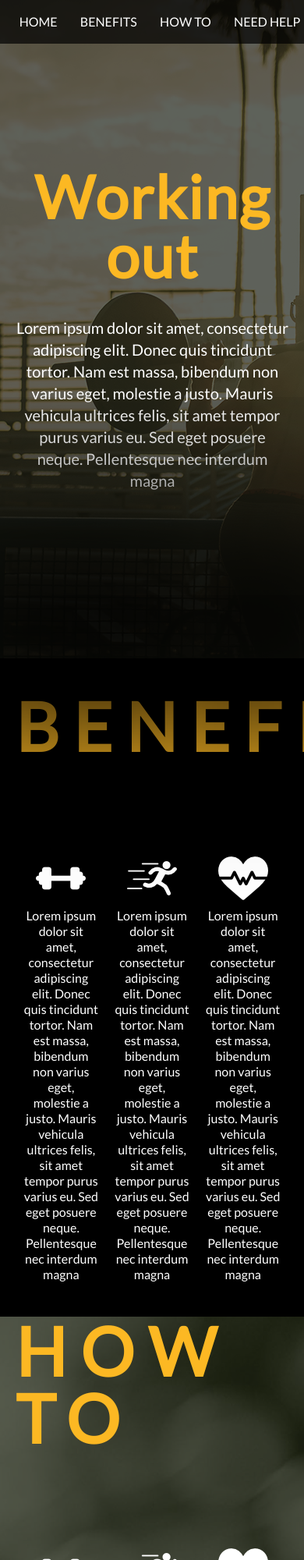
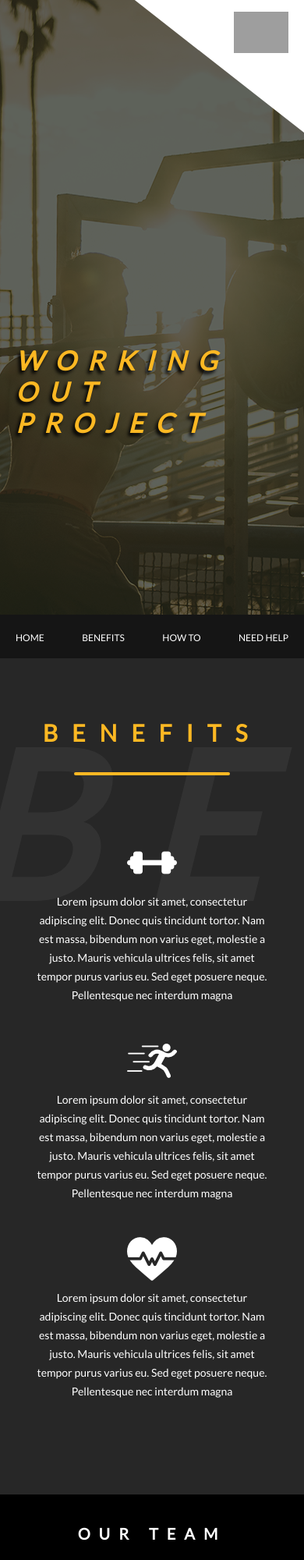
Before and after one commit to eduardosht/my-gama-experience, a plain HTML site: page index.html in a window 390 px wide. Shown: the top 2000 px of the page at 78% size. Drawn offline with Linux system fonts and the light colour scheme; grey boxes are pictures that could not be loaded.

Commit message:
Make responsive and change sessions

```diff
--- a/assets/css/style.css
+++ b/assets/css/style.css
@@ -51,23 +51,48 @@ strong {
 }
 
 /*********************************/
+.gamma-certified {
+    position: absolute;
+    top: 0;
+    right: 0;
+    z-index: 9;
+    width: 200px;
+}
+.gamma-certified::before {
+    content: '';
+    width: 0;
+    height: 0;
+    border-style: solid;
+    border-width: 130px 230px 180px 0;
+    border-color: transparent #ffffff transparent transparent;
+    top: -140px;
+    left: -30px;
+    position: absolute;
+}
+.gamma-certified img {
+    position: absolute;
+    top: 15px;
+    width: 70px;
+    right: 20px;
+}
+/*********************************/
 
 body {
 	font-family: 'Lato', sans-serif;
 }
 header {
     position: fixed;
+    background-color: rgba(21, 21, 21, 1);
+    padding: 20px;
+    z-index: 99;
+    bottom: 0;
+    left: 0;
     width: 100%;
-    background-color: rgba(0,0,0,0.7);
-    padding: 20px;
-	z-index: 99;
+    box-sizing: border-box;
 }
 header ul {
     display: flex;
     justify-content: space-around;
-}
-header ul li {
-    margin-right: 20px;
 }
 header ul li a {
     color: #FFF;
@@ -106,28 +131,28 @@ section {
     top: 0;
 }
 .about .info-content {
-    width: 790px;
+    width: 980px;
+    max-width: 80%;
     text-align: center;
 }
 .info-content {
-    position: absolute;
-    top: 50%;
-    left: 0;
-    right: 0;
-    transform: translateY(-50%);
-    padding: 20px;
-    color: #FFF;
-    margin: auto;
-    z-index: 3;
-    max-width: 90%;
-
+    height: 100%;
+    display: flex;
+    flex-direction: column;
+    justify-content: center;
+    padding: 40px;
+    position: relative;
+    z-index: 9;
 }
 .info-content h1 {
-    font-size: 76px;
-    margin-bottom: 40px;
+    font-size: 110px;
+    margin-bottom: 0;
     color: #fcb823;
     font-weight: bold;
-    letter-spacing: 2px;
+    font-style: italic;
+    text-transform: uppercase;
+    letter-spacing: 15px;
+    text-shadow: -12px 9px 5px black;
 }
 .info-content p {
     font-size: 20px;
@@ -136,33 +161,44 @@ section {
 
 
 /* BENEFITS */
-section.benefits::before {
-	position: absolute;
-	content: '';
-	width: 100%;
-	height: 0px;
-	top: -50px;
-	z-index: 7;
-	box-shadow: 0px 0px 200px 130px #000;
+.benefits {
+	position: relative;
+    background-color: #272727;
 }
-section.benefits,
-section.howto {
-	position: relative;
-    background-color: black;
-}
-section.benefits h2,
-section.howto h2 {
+.benefits h2{
     color: #fcb823;
     font-size: 86px;
+    position: relative;
     text-transform: uppercase;
     font-weight: bold;
     letter-spacing: 18px;
+}
+.benefits h2::before {
+    content: 'BENEFITS';
+    position: absolute;
+    left: -70px;
+    top: -190px;
+    color: #FFF;
+    font-size: 260px;
+    opacity: 0.05;
+    letter-spacing: 60px;
+    font-style: italic;
+}
+.benefits h2::after {
+    content: '';
+    position: absolute;
+    width: 200px;
+    height: 4px;
+    background-color: #fcb823;
+    bottom: -40px;
+    left: 0;
+    border-radius: 5px;
 }
 .benefits-content p {
     font-size: 16px;
     line-height: 20px;
 }
-section.contact h2 {
+.contact h2 {
     color: #000;
     font-size: 86px;
     text-transform: uppercase;
@@ -187,7 +223,39 @@ section.contact h2 {
     padding: 0 10px;
 }
 
-
+/* OUR TEAM*/
+.our-team {
+    height: auto;
+    background-color: #000;
+    position: relative;
+}
+.our-team ul {
+    display: flex;
+}
+.our-team ul li {
+    width: 20%;
+    align-items: center;
+}
+.our-team ul li img {
+    width: 100%;
+    display: block
+}
+.our-team ul li:first-child {
+    width: 40%;
+}
+.our-team ul li:first-child h2 {
+    color: #FFF;
+    text-align: center;
+    display: flex;
+    justify-content: center;
+    align-items: center;
+    height: 100%;
+    text-transform: uppercase;
+    font-weight: bold;
+    font-size: 30px;
+    letter-spacing: 11px;
+    line-height: 60px;
+}
 
 /* CONTACT */
 .form-box label {
@@ -225,13 +293,6 @@ section.contact h2 {
 	color: #000;
 	border: 1px solid #000;
 }
-input:disabled,
-input[disabled]{
-  border: 1px solid #999999 !important;
-  background-color: #cccccc !important;
-  color: #666666 !important;
-}
-
 
 footer {
     background-color: #fff;
@@ -242,4 +303,109 @@ footer {
     letter-spacing: 2px;
     color: #000;
     border-top: 1px solid;
+    padding-bottom: 80px;
+    line-height: 20px;
 }
+
+
+@media screen and ( max-width: 1200px ) {
+    .about .info-content {
+        text-align: left;
+    }
+    .info-content h1 {
+        font-size: 70px;
+    }
+    .contact h2,
+    .benefits h2 {
+        font-size: 60px;
+    }
+    .our-team ul li:first-child,
+    .our-team ul li {
+        width: 25%;
+    }
+}
+
+
+@media screen and ( max-width: 768px ) {
+    .info-content {
+        padding: 80px 20px;
+    }
+    .info-content h1 {
+        font-size: 50px;
+        line-height: 60px;
+    }
+    section.about {
+        height: 100vh;
+    }
+    section {
+        height: auto;
+    }
+    .contact h2,
+    .benefits h2 {
+        text-align: center;
+    }
+    .benefits h2::after {
+        left: 0;
+        right: 0;
+        margin: auto;
+    }
+    .benefits h2::before {
+        top: 0;
+    }
+    .benefits-content ul {
+        flex-direction: column;
+        align-content: center;
+    }
+    .benefits-content ul li {
+        padding: 0 10px;
+        margin: 0 auto 40px auto;
+    }
+    .our-team ul {
+        flex-wrap: wrap;
+    }
+    .our-team ul li:first-child {
+        width: 100%;
+        padding: 20px 0;
+    }
+    .our-team ul li:first-child h2 {
+        font-size: 20px;
+    }
+    .our-team ul li {
+        width: 33.33333%;
+    }
+}
+
+@media screen and ( max-width: 480px ) {
+    .image-background img {
+        left: -30%;
+    }
+    .info-content h1 {
+        font-size: 34px;
+        line-height: 40px;
+        text-shadow: -3px 4px 4px black;
+    }
+    header ul {
+        justify-content: space-between;
+    }
+    header ul li a {
+        font-size: 12px;
+    }
+    .contact h2,
+    .benefits h2 {
+        font-size: 30px;
+    }
+    .form-box {
+        margin-top: 70px;
+    }
+    .form-box input {
+        padding: 15px;
+        font-size: 14px;
+    }
+    .form-box .submit {
+        max-width: 100%;
+    }
+    .benefits-content p {
+        font-size: 14px;
+        line-height: 24px;
+    }
+}
--- a/index.html
+++ b/index.html
@@ -24,14 +24,18 @@
 
 		<main>
 			<section class="about">
+				<div class="gamma-certified">
+					<a href="http://gama.academy/" target="_blank">
+						<img src="http://gama.academy/facanacarreira/wp-content/uploads/2016/12/cropped-icon-square.png" alt="Gama Academy Certified">
+					</a>
+				</div>
 				<div class="full-screen">
 					<div class="image-background">
 						<img src="./assets/images/working-out.jpg" alt="Working out Background">
 					</div>
 					<div class="image-layer"></div>
 					<div class="info-content">
-						<h1>Working out</h1>
-						<p>Lorem ipsum dolor sit amet, consectetur adipiscing elit. Donec quis tincidunt tortor. Nam est massa, bibendum non varius eget, molestie a justo. Mauris vehicula ultrices felis, sit amet tempor purus varius eu. Sed eget posuere neque. Pellentesque nec interdum magna</p>
+						<h1>Working out Project</h1>
 					</div>
 				</div>
 			</section>
@@ -66,42 +70,22 @@
 				</article>
 			</section>
 
-			<section class="howto">
+			<section class="our-team">
 				<article>
-
-					<div class="image-background">
-						<img src="./assets/images/howto.jpg" alt="Working out Background">
-					</div>
-					<div class="image-layer"></div>
-
-
-					<div class="info-content">
-
-						<h2>How to</h2>
-
-						<div class="benefits-content">
 					<ul>
 						<li>
-									<div>
-										<img src="./assets/images/weight.png" alt="Be stronger">
-									</div>
-									<p>Lorem ipsum dolor sit amet, consectetur adipiscing elit. Donec quis tincidunt tortor. Nam est massa, bibendum non varius eget, molestie a justo. Mauris vehicula ultrices felis, sit amet tempor purus varius eu. Sed eget posuere neque. Pellentesque nec interdum magna</p>
+							<h2> Our Team </h2>
 						</li>
 						<li>
-									<div>
-										<img src="./assets/images/running.png" alt="Improved physical condition">
-									</div>
-									<p>Lorem ipsum dolor sit amet, consectetur adipiscing elit. Donec quis tincidunt tortor. Nam est massa, bibendum non varius eget, molestie a justo. Mauris vehicula ultrices felis, sit amet tempor purus varius eu. Sed eget posuere neque. Pellentesque nec interdum magna</p>
+							<img src="./assets/images/arnold-cuasinegah.jpg" alt="Arnold e suas Negah">
 						</li>
 						<li>
-									<div>
-										<img src="./assets/images/health.png" alt="Better immune system">
-									</div>
-									<p>Lorem ipsum dolor sit amet, consectetur adipiscing elit. Donec quis tincidunt tortor. Nam est massa, bibendum non varius eget, molestie a justo. Mauris vehicula ultrices felis, sit amet tempor purus varius eu. Sed eget posuere neque. Pellentesque nec interdum magna</p>
+							<img src="./assets/images/pai-do-cris.jpg" alt="Pai do Cris">
+						</li>
+						<li>
+							<img src="./assets/images/magrao.jpg" alt="Magrão">
 						</li>
 					</ul>
-						</div>
-					</div>
 				</article>
 			</section>
 
@@ -112,19 +96,19 @@
 						<div class="form-box">
 							<form id="main-form" action="https://wezoa.us15.list-manage.com/subscribe/post?u=dfb31543643d34c425405782a&amp;id=1a7e46e86e" class="form-login"  method="post" />
 								<p>
-									<label for="id">Nome Completo*</label>
-									<input type="text"  name="FNAME" id="mce-FNAME" placeholder="Nome Completo" required>
+									<label for="id">Full name*</label>
+									<input type="text"  name="FNAME" id="mce-FNAME" placeholder="Full name" required>
 								</p>
 								<p>
 									<label for="id">E-mail*</label>
 									<input type="email" name="EMAIL" id="mce-EMAIL" placeholder="E-mail" required>
 								</p>
 								<p>
-									<label for="id">Empresa*</label>
-									<input type="text" name="EMP" id="mce-EMP" placeholder="Empresa" required>
+									<label for="id">Company*</label>
+									<input type="text" name="EMP" id="mce-EMP" placeholder="Company" required>
 								</p>
 								<p>
-									<input type="submit" value="Submit" class="submit" disabled>
+									<input type="submit" value="Submit" class="submit" onclick="event.preventDefault(); validateMyForm();">
 								</p>
 								<div id="mce-responses" class="clear">
 									<div class="response" id="mce-error-response" style="display:none"></div>
@@ -143,7 +127,18 @@
 		</footer>
 
 		<script>
+			function validateMyForm() {
 
+				let nameField = document.getElementById("mce-FNAME");
+
+				/* NOT FULL NAME */
+				if ( nameField.value.length <= 1 ) {
+					alert( 'Please, inform your FULL name' );
+					return true;
+				}
+
+				return false;
+			}
 		</script>
 
 	</body>
```
Also changed, not shown: assets/images/arnold-cuasinegah.jpg (added), assets/images/howto.jpg (deleted), assets/images/magrao.jpg (added), assets/images/pai-do-cris.jpg (added). Lines whose indentation alone changed are shown as unchanged.
